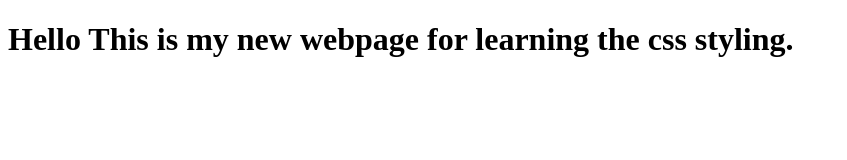
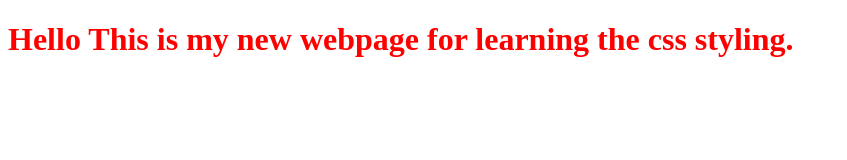
Before and after one commit to ekhlasimo345/cssProject, a plain HTML site: page index.html in a window 1280 px wide. Shown: the whole page, without its empty margins (0-847 px from the left). Drawn offline with Linux system fonts and the light colour scheme.

Commit message:
adding some style

```diff
--- a/index.html
+++ b/index.html
@@ -3,10 +3,10 @@
 <head>
     <meta charset="UTF-8">
     <meta name="viewport" content="width=device-width, initial-scale=1.0">
-    <title>Document</title>
+    <title>css project</title>
 </head>
 <body>
-    <h1>
+    <h1 style="color : red">
         Hello This is my new webpage for learning the css styling.
     </h1>
 </body>
```
